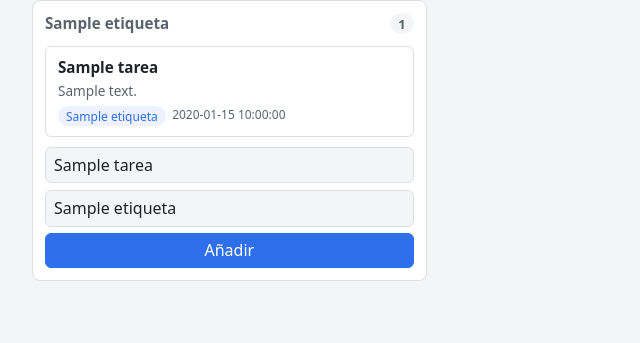
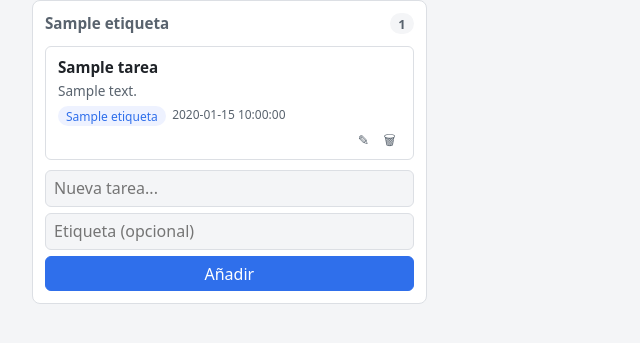
Before and after one commit to dfdez2003/app-htmx-fastapi, a FastAPI app: template app/templates/tablero.html in a window 1280 px wide. Shown: the part 71-414 px from the top of the page, without its empty margins (0-640 px from the left). Run offline with FastAPI, Linux system fonts and the light colour scheme; the template is opened without the code that fills it: most values are stand-ins (such as "Sample title", 1, 10 or a date in 2020).

Commit message:
feat(tareas): editar inline y eliminar

```diff
--- a/app/static/estilos.css
+++ b/app/static/estilos.css
@@ -104,6 +104,29 @@ body {
   border-color: #e0554f;
 }
 
+.tarjeta-acciones {
+  display: flex;
+  justify-content: flex-end;
+  gap: 0.3rem;
+  margin-top: 0.4rem;
+}
+
+.boton-icono {
+  border: none;
+  background: transparent;
+  color: var(--texto-suave);
+  cursor: pointer;
+  font-size: 0.85rem;
+  padding: 0.1rem 0.3rem;
+  border-radius: 4px;
+  line-height: 1;
+}
+
+.boton-icono:hover {
+  background: var(--fondo);
+  color: var(--texto);
+}
+
 .formulario-tarea {
   display: flex;
   flex-direction: column;
@@ -111,13 +134,38 @@ body {
   margin-top: 0.6rem;
 }
 
-.formulario-tarea input {
+.formulario-tarea.formulario-editar {
+  background: var(--panel);
+  border: 1px solid var(--borde);
+  border-radius: 6px;
+  padding: 0.6rem 0.75rem;
+  margin-top: 0;
+}
+
+.formulario-tarea input,
+.formulario-tarea textarea {
   font: inherit;
   padding: 0.4rem 0.5rem;
   border: 1px solid var(--borde);
   border-radius: 6px;
   background: var(--fondo);
   color: var(--texto);
+  resize: vertical;
+}
+
+.formulario-fila {
+  display: flex;
+  gap: 0.4rem;
+}
+
+.formulario-fila input {
+  flex: 1;
+  min-width: 0;
+}
+
+.formulario-acciones {
+  display: flex;
+  gap: 0.4rem;
 }
 
 .formulario-tarea button {
@@ -133,3 +181,9 @@ body {
 .formulario-tarea button:hover {
   opacity: 0.9;
 }
+
+.formulario-tarea button.boton-secundario {
+  background: transparent;
+  border-color: var(--borde);
+  color: var(--texto-suave);
+}
--- a/app/templates/fragmentos/formulario_tarea.html
+++ b/app/templates/fragmentos/formulario_tarea.html
@@ -1,6 +1,20 @@
 {% if modo == "editar" %}
-<form class="formulario-tarea" id="tarea-{{ tarea.id }}"
+<form class="formulario-tarea formulario-editar" id="tarea-{{ tarea.id }}"
       hx-put="/tareas/{{ tarea.id }}" hx-target="this" hx-swap="outerHTML">
+  <input type="text" name="titulo" value="{{ tarea.titulo }}" required>
+  <textarea name="descripcion" rows="2" placeholder="Descripción (opcional)">{{ tarea.descripcion }}</textarea>
+  <div class="formulario-fila">
+    <input type="text" name="etiqueta" placeholder="Etiqueta" value="{{ tarea.etiqueta or '' }}">
+    <input type="date" name="fecha_limite" value="{{ tarea.fecha_limite or '' }}">
+  </div>
+  <div class="formulario-acciones">
+    <button type="submit">Guardar</button>
+    <button type="button" class="boton-secundario"
+            hx-get="/tareas/{{ tarea.id }}" hx-target="#tarea-{{ tarea.id }}" hx-swap="outerHTML">
+      Cancelar
+    </button>
+  </div>
+</form>
 {% else %}
 <form class="formulario-tarea formulario-crear"
       hx-post="/tareas"
@@ -8,10 +22,8 @@
       hx-swap="beforeend"
       hx-on::after-request="if(event.detail.successful) this.reset()">
   <input type="hidden" name="columna" value="{{ columna_clave }}">
+  <input type="text" name="titulo" placeholder="Nueva tarea..." required>
+  <input type="text" name="etiqueta" placeholder="Etiqueta (opcional)">
+  <button type="submit">Añadir</button>
+</form>
 {% endif %}
-  <input type="text" name="titulo" placeholder="Nueva tarea..."
-         value="{{ tarea.titulo if tarea else '' }}" required>
-  <input type="text" name="etiqueta" placeholder="Etiqueta (opcional)"
-         value="{{ tarea.etiqueta if tarea else '' }}">
-  <button type="submit">{{ "Guardar" if modo == "editar" else "Añadir" }}</button>
-</form>
--- a/app/templates/fragmentos/tarjeta.html
+++ b/app/templates/fragmentos/tarjeta.html
@@ -5,4 +5,12 @@
     {% if tarea.etiqueta %}<span class="etiqueta">{{ tarea.etiqueta }}</span>{% endif %}
     {% if tarea.fecha_limite %}<span class="fecha">{{ tarea.fecha_limite }}</span>{% endif %}
   </div>
+  <div class="tarjeta-acciones">
+    <button type="button" class="boton-icono"
+            hx-get="/tareas/{{ tarea.id }}/editar" hx-target="#tarea-{{ tarea.id }}" hx-swap="outerHTML"
+            title="Editar">✎</button>
+    <button type="button" class="boton-icono"
+            hx-delete="/tareas/{{ tarea.id }}" hx-target="#tarea-{{ tarea.id }}" hx-swap="outerHTML"
+            hx-confirm="¿Eliminar esta tarea?" title="Eliminar">🗑</button>
+  </div>
 </article>
```
Also changed, not shown: SPEC.md (+1 -0 lines), app/rutas/tareas.py (+68 -1 lines).
